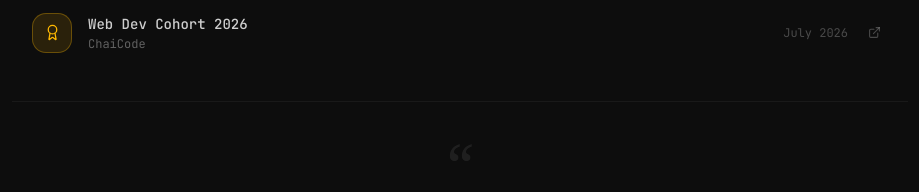
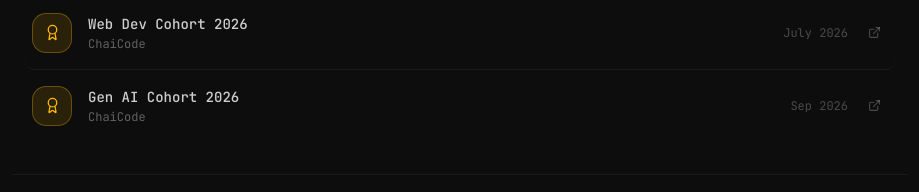
Before and after one commit to devwithprakash/portfolio, a Next.js app: page / in a window 1280 px wide. Shown: the part 2503-2695 px from the top of the page, without its empty margins (180-1099 px from the left). Built offline with nearby package versions, Linux system fonts and the light colour scheme.

Commit message:
feat: add Gen AI Cohort 2026 certificate to the certificates list

```diff
--- a/src/components/landing/certificates.tsx
+++ b/src/components/landing/certificates.tsx
@@ -6,6 +6,12 @@
     issuer: "ChaiCode",
     date: "July 2026",
     href: "/images/web-dev-cohort.png",
+  },
+  {
+    title: "Gen AI Cohort 2026",
+    issuer: "ChaiCode",
+    date: "Sep 2026",
+    href: "/images/genai-cohort.png",
   },
 ];
 
```
Also changed, not shown: public/images/genai-cohort.png (added).
